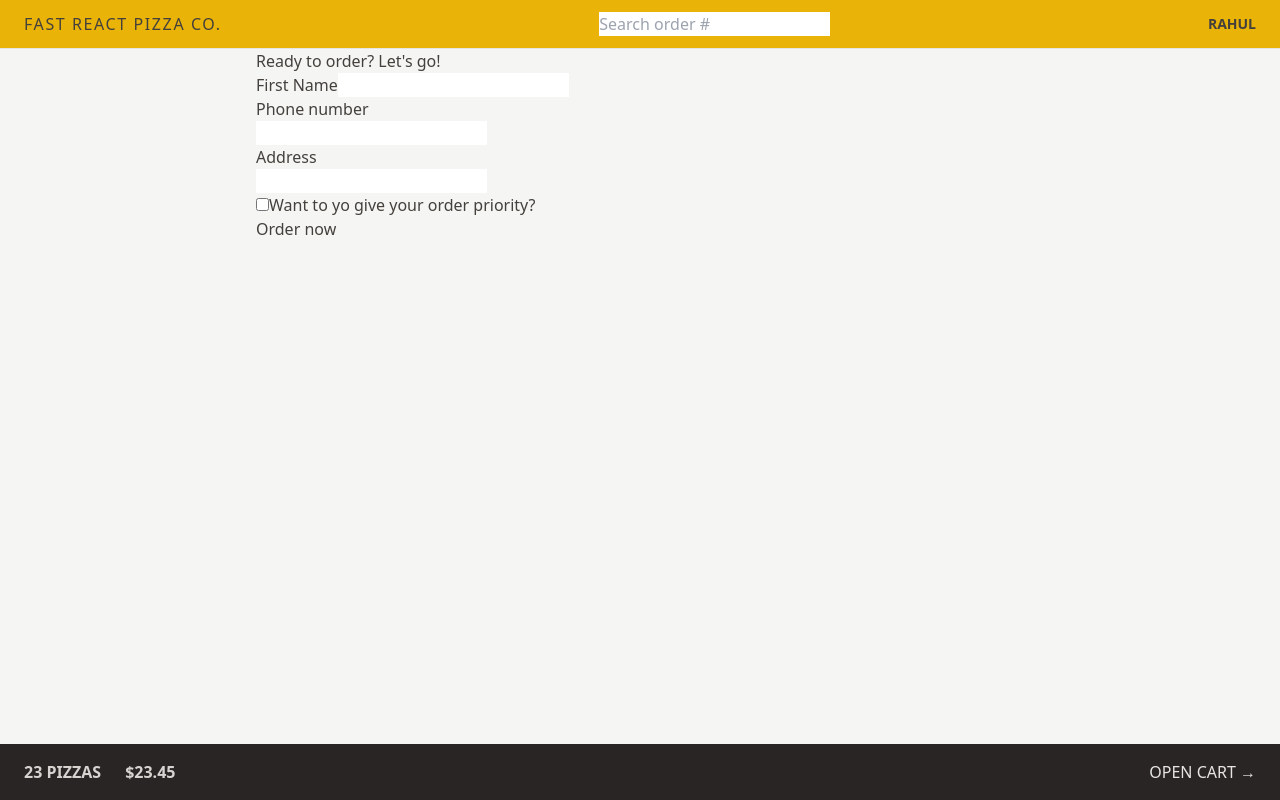
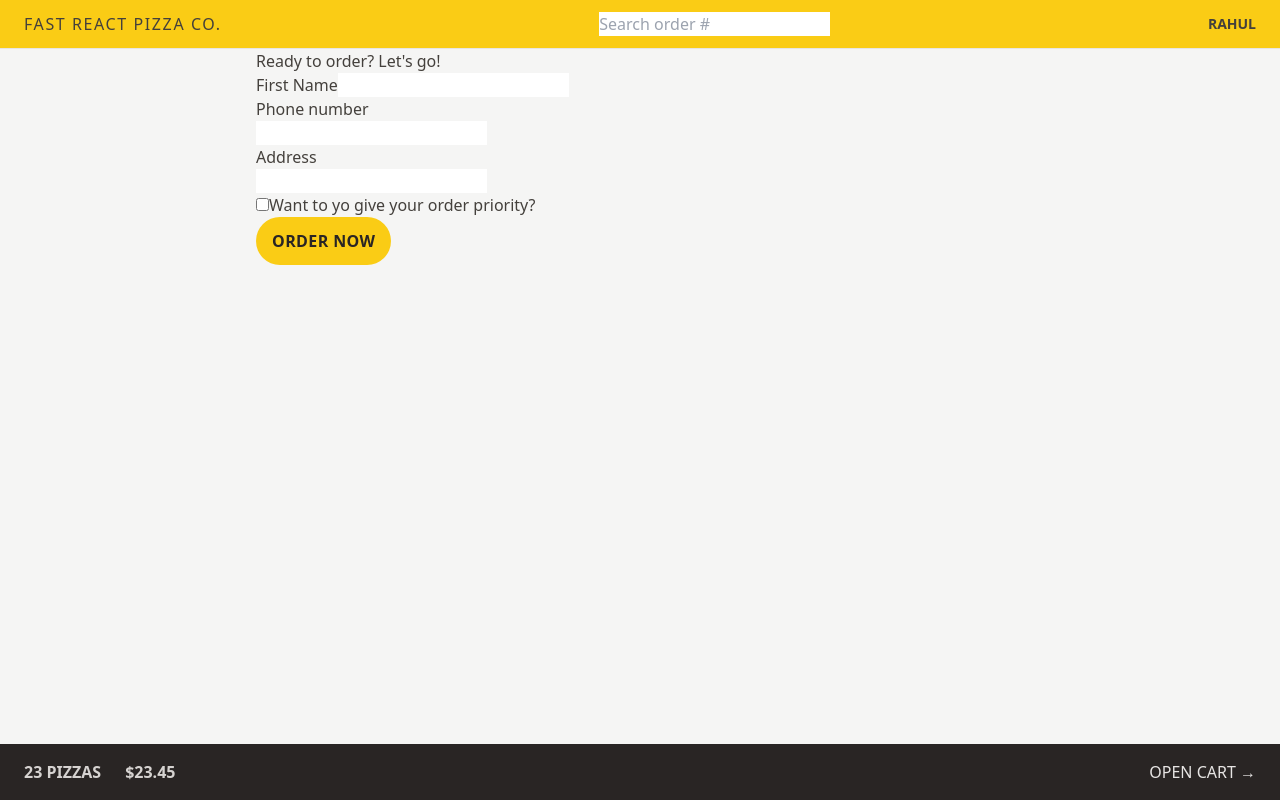
Before and after one commit to rahulsuvarna18/Fast-React-Pizza, a React (Vite) app: page /order/new in a window 1280 px wide. Built offline with nearby package versions, Linux system fonts and the light colour scheme.

Commit message:
styled 2 buttons on createorder and cart section

```diff
--- a/src/features/cart/Cart.jsx
+++ b/src/features/cart/Cart.jsx
@@ -1,23 +1,23 @@
-import { Link } from 'react-router-dom';
+import { Link } from "react-router-dom";
 
 const fakeCart = [
   {
     pizzaId: 12,
-    name: 'Mediterranean',
+    name: "Mediterranean",
     quantity: 2,
     unitPrice: 16,
     totalPrice: 32,
   },
   {
     pizzaId: 6,
-    name: 'Vegetale',
+    name: "Vegetale",
     quantity: 1,
     unitPrice: 13,
     totalPrice: 13,
   },
   {
     pizzaId: 11,
-    name: 'Spinach and Mushroom',
+    name: "Spinach and Mushroom",
     quantity: 1,
     unitPrice: 15,
     totalPrice: 15,
@@ -29,7 +29,12 @@
 
   return (
     <div>
-      <Link to="/menu">&larr; Back to menu</Link>
+      <Link
+        to="/menu"
+        className="text-sm text-blue-500 hover:text-blue-600 hover:underline"
+      >
+        &larr; Back to menu
+      </Link>
 
       <h2>Your cart, %NAME%</h2>
 
--- a/src/features/order/CreateOrder.jsx
+++ b/src/features/order/CreateOrder.jsx
@@ -5,7 +5,7 @@
 // https://uibakery.io/regex-library/phone-number
 const isValidPhone = (str) =>
   /^\+?\d{1,4}?[-.\s]?\(?\d{1,3}?\)?[-.\s]?\d{1,4}[-.\s]?\d{1,4}[-.\s]?\d{1,9}$/.test(
-    str
+    str,
   );
 
 const fakeCart = [
@@ -80,7 +80,14 @@
 
         <div>
           <input type="hidden" name="cart" value={JSON.stringify(cart)} />
-          <button disabled={isSubmitting}>
+          <button
+            disabled={isSubmitting}
+            className=" disbled:cursor-not-allowed inline-block rounded-full
+             bg-yellow-400 px-4 py-3 font-semibold uppercase tracking-wide
+              text-stone-800 transition-colors duration-300 hover:bg-yellow-300
+               focus:bg-yellow-300 focus:outline-none focus:ring focus:ring-yellow-300
+               focus:ring-offset-2"
+          >
             {isSubmitting ? "Placing order" : "Order now"}
           </button>
         </div>
@@ -109,9 +116,10 @@
   if (Object.keys(errors).length > 0) return errors;
 
   // if everything is okay, create new order and redirect
-  const newOrder = await createOrder(order);
+  /*   const newOrder = await createOrder(order);
 
-  return redirect(`/order/${newOrder.id}`);
+  return redirect(`/order/${newOrder.id}`); */
+  return null;
 }
 
 export default CreateOrder;
--- a/src/ui/Header.jsx
+++ b/src/ui/Header.jsx
@@ -4,7 +4,7 @@
 
 function Header() {
   return (
-    <header className="flex items-center justify-between border-b border-stone-200 bg-yellow-500 px-4 py-3 uppercase sm:px-6">
+    <header className="flex items-center justify-between border-b border-stone-200 bg-yellow-400 px-4 py-3 uppercase sm:px-6">
       <Link to="/" className="tracking-widest">
         Fast React Pizza Co.
       </Link>
```
